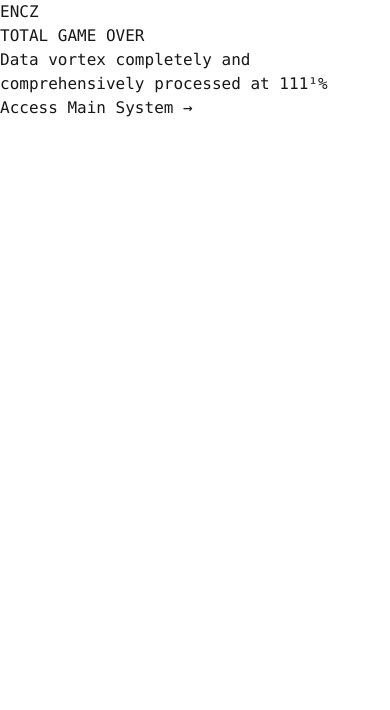
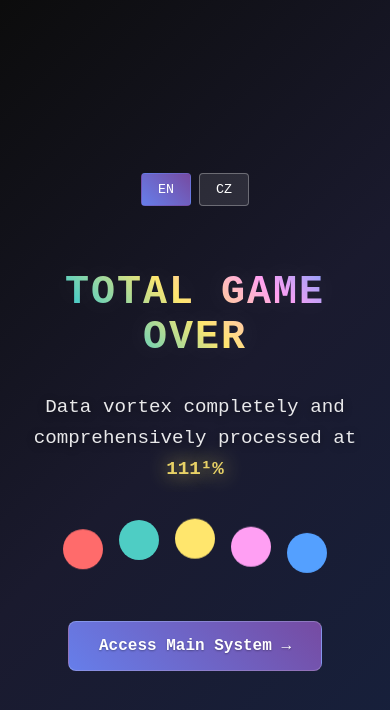
Before and after one commit to miroslavamirihaikerova/iemiruczonline, a Next.js app: page / in a window 390 px wide. Shown: the top 710 px of the page. Built offline with nearby package versions, Linux system fonts and the light colour scheme.

Commit message:
Update globals.css
Úprava css.

```diff
--- a/src/app/globals.css
+++ b/src/app/globals.css
@@ -1,26 +1,204 @@
-@import "tailwindcss";
-
-:root {
-  --background: #ffffff;
-  --foreground: #171717;
-}
-
-@theme inline {
-  --color-background: var(--background);
-  --color-foreground: var(--foreground);
-  --font-sans: var(--font-geist-sans);
-  --font-mono: var(--font-geist-mono);
-}
-
-@media (prefers-color-scheme: dark) {
-  :root {
-    --background: #0a0a0a;
-    --foreground: #ededed;
-  }
+* {
+  margin: 0;
+  padding: 0;
+  box-sizing: border-box;
 }
 
 body {
-  background: var(--background);
-  color: var(--foreground);
-  font-family: IBM Plex mono, ui-monospace, SFMono-Regular, Menlo, Consolas, monospace;
+  background: linear-gradient(135deg, #0c0c0c 0%, #1a1a2e 50%, #16213e 100%);
+  color: #ffffff;
+  font-family: 'Courier New', monospace;
+  min-height: 100vh;
+  display: flex;
+  align-items: center;
+  justify-content: center;
+  overflow-x: hidden;
 }
+
+.container {
+  text-align: center;
+  padding: 2rem;
+  position: relative;
+}
+
+/* Language Switcher */
+.language-switcher {
+  position: absolute;
+  top: 2rem;
+  right: 2rem;
+  display: flex;
+  gap: 0.5rem;
+}
+
+.language-switcher button {
+  padding: 0.5rem 1rem;
+  background: rgba(255, 255, 255, 0.1);
+  border: 1px solid rgba(255, 255, 255, 0.3);
+  color: white;
+  border-radius: 4px;
+  cursor: pointer;
+  transition: all 0.3s ease;
+  font-family: 'Courier New', monospace;
+}
+
+.language-switcher button.active {
+  background: linear-gradient(45deg, #667eea, #764ba2);
+  border-color: transparent;
+}
+
+.language-switcher button:hover {
+  transform: translateY(-2px);
+}
+
+/* Main Content */
+.main {
+  max-width: 800px;
+  margin-top: 4rem;
+}
+
+.title {
+  font-size: 4rem;
+  font-weight: 900;
+  margin-bottom: 2rem;
+  background: linear-gradient(45deg, #ff6b6b, #4ecdc4, #ffe66d, #ff9ff3, #54a0ff);
+  -webkit-background-clip: text;
+  -webkit-text-fill-color: transparent;
+  background-clip: text;
+  text-shadow: 0 0 30px rgba(255, 255, 255, 0.1);
+  letter-spacing: 2px;
+}
+
+.description {
+  font-size: 1.5rem;
+  margin-bottom: 3rem;
+  opacity: 0.9;
+  line-height: 1.6;
+  text-shadow: 0 2px 10px rgba(0, 0, 0, 0.5);
+}
+
+.highlight {
+  color: #ffe66d;
+  font-weight: bold;
+  text-shadow: 0 0 20px #ffe66d;
+}
+
+/* Shapes */
+.shapes-container {
+  display: flex;
+  justify-content: center;
+  align-items: center;
+  gap: 1.5rem;
+  margin: 3rem 0;
+  flex-wrap: wrap;
+}
+
+/* Circles for English */
+.circle {
+  width: 40px;
+  height: 40px;
+  border-radius: 50%;
+  animation: float 3s ease-in-out infinite;
+}
+
+.circle:nth-child(1) { animation-delay: 0s; }
+.circle:nth-child(2) { animation-delay: 0.6s; }
+.circle:nth-child(3) { animation-delay: 1.2s; }
+.circle:nth-child(4) { animation-delay: 1.8s; }
+.circle:nth-child(5) { animation-delay: 2.4s; }
+
+/* Squares for Czech */
+.square {
+  width: 35px;
+  height: 35px;
+  animation: pulse 2s ease-in-out infinite;
+}
+
+.square:nth-child(1) { animation-delay: 0s; }
+.square:nth-child(3) { animation-delay: 0.4s; }
+.square:nth-child(5) { animation-delay: 0.8s; }
+.square:nth-child(7) { animation-delay: 1.2s; }
+.square:nth-child(9) { animation-delay: 1.6s; }
+
+/* Triangles */
+.triangle-up, .triangle-down {
+  width: 0;
+  height: 0;
+  animation: rotate 4s linear infinite;
+}
+
+.triangle-up {
+  border-left: 15px solid transparent;
+  border-right: 15px solid transparent;
+  border-bottom: 25px solid #ffffff;
+}
+
+.triangle-down {
+  border-left: 15px solid transparent;
+  border-right: 15px solid transparent;
+  border-top: 25px solid #ffffff;
+}
+
+.triangle-up:nth-child(2) { animation-delay: 0s; }
+.triangle-down:nth-child(4) { animation-delay: 2s; }
+.triangle-up:nth-child(6) { animation-delay: 0s; }
+.triangle-down:nth-child(8) { animation-delay: 2s; }
+
+/* Link */
+.link {
+  display: inline-block;
+  padding: 15px 30px;
+  background: linear-gradient(45deg, #667eea 0%, #764ba2 100%);
+  color: white;
+  text-decoration: none;
+  border-radius: 8px;
+  font-weight: 600;
+  font-family: 'Courier New', monospace;
+  transition: all 0.3s ease;
+  border: 1px solid rgba(255, 255, 255, 0.2);
+  text-shadow: 0 1px 2px rgba(0, 0, 0, 0.3);
+}
+
+.link:hover {
+  transform: translateY(-3px) scale(1.05);
+  box-shadow: 0 15px 35px rgba(102, 126, 234, 0.4);
+  background: linear-gradient(45deg, #764ba2 0%, #667eea 100%);
+}
+
+/* Animations */
+@keyframes float {
+  0%, 100% { transform: translateY(0px); }
+  50% { transform: translateY(-15px); }
+}
+
+@keyframes pulse {
+  0%, 100% { transform: scale(1); opacity: 1; }
+  50% { transform: scale(1.1); opacity: 0.8; }
+}
+
+@keyframes rotate {
+  0% { transform: rotate(0deg); }
+  100% { transform: rotate(360deg); }
+}
+
+/* Responsive */
+@media (max-width: 768px) {
+  .title {
+    font-size: 2.5rem;
+  }
+
+  .description {
+    font-size: 1.2rem;
+  }
+
+  .shapes-container {
+    gap: 1rem;
+  }
+
+  .language-switcher {
+    position: relative;
+    top: auto;
+    right: auto;
+    justify-content: center;
+    margin-bottom: 2rem;
+  }
+}
```
